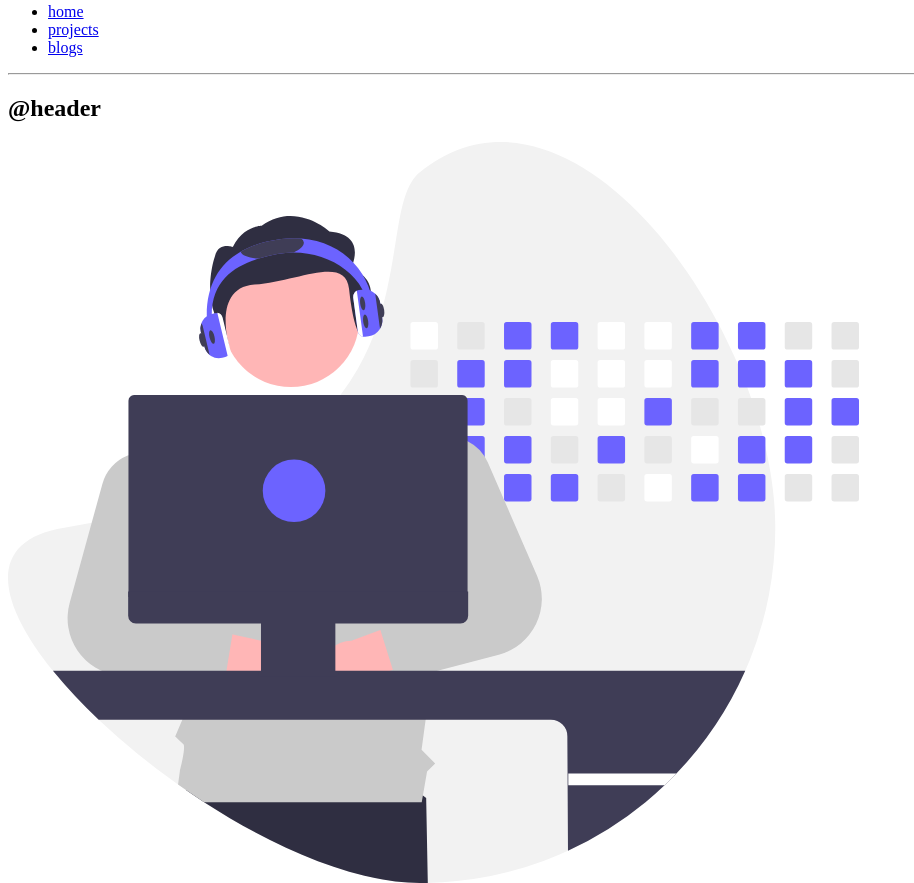
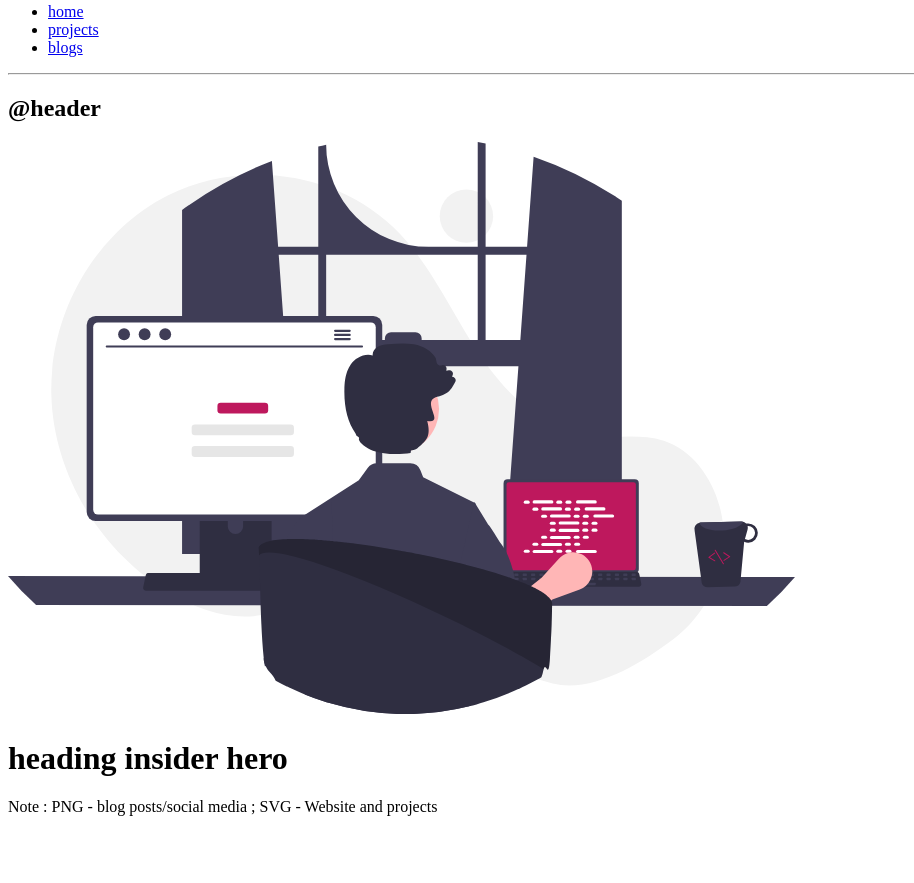
Before and after one commit to krishnamahadev/lesson_3_live, a plain HTML site: page index.html in a window 1280 px wide. Shown: the part 1409-2292 px from the top of the page, without its empty margins (0-914 px from the left). Drawn offline with Linux system fonts and the light colour scheme.

Commit message:
added image

```diff
--- a/index.html
+++ b/index.html
@@ -102,7 +102,7 @@
 <h2>@header</h2>
 
 <header>
-    <img src="images/hero_image.svg">
+    <img src="images/hero_image_maroon.svg">
     <h1>heading insider hero</h1>
 </header>
 
```
Also changed, not shown: images/hero_image_maroon.svg (added), images/hero_image_purple.svg (renamed from images/hero_image.svg).
